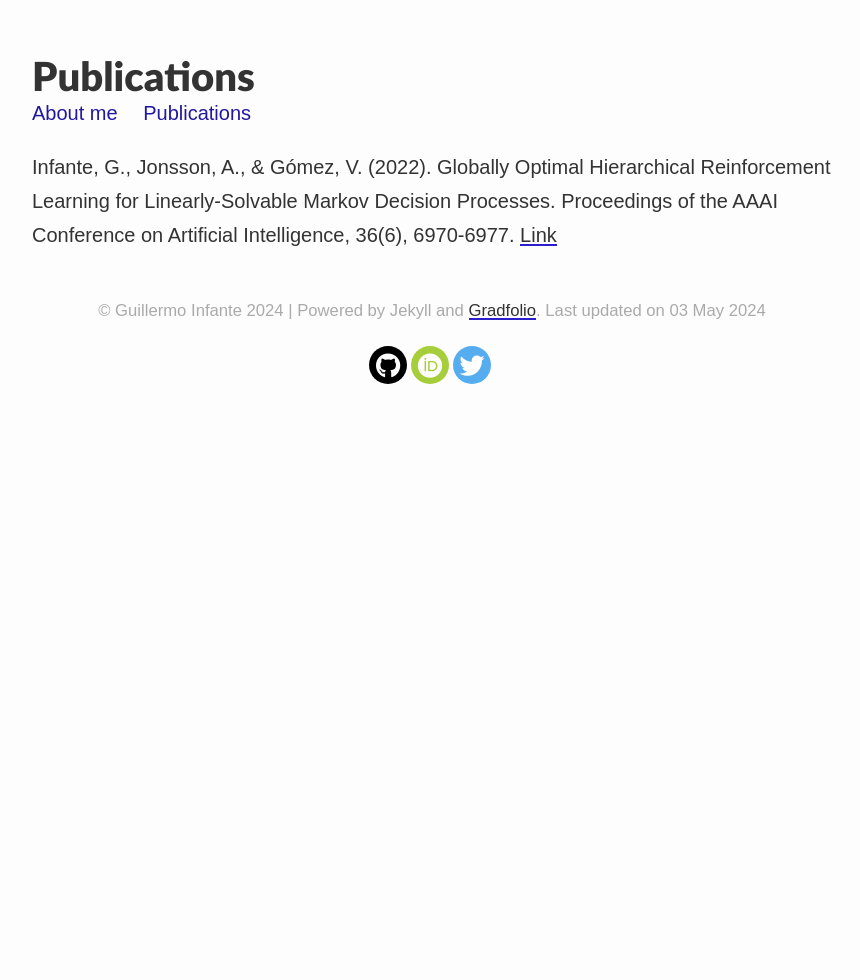
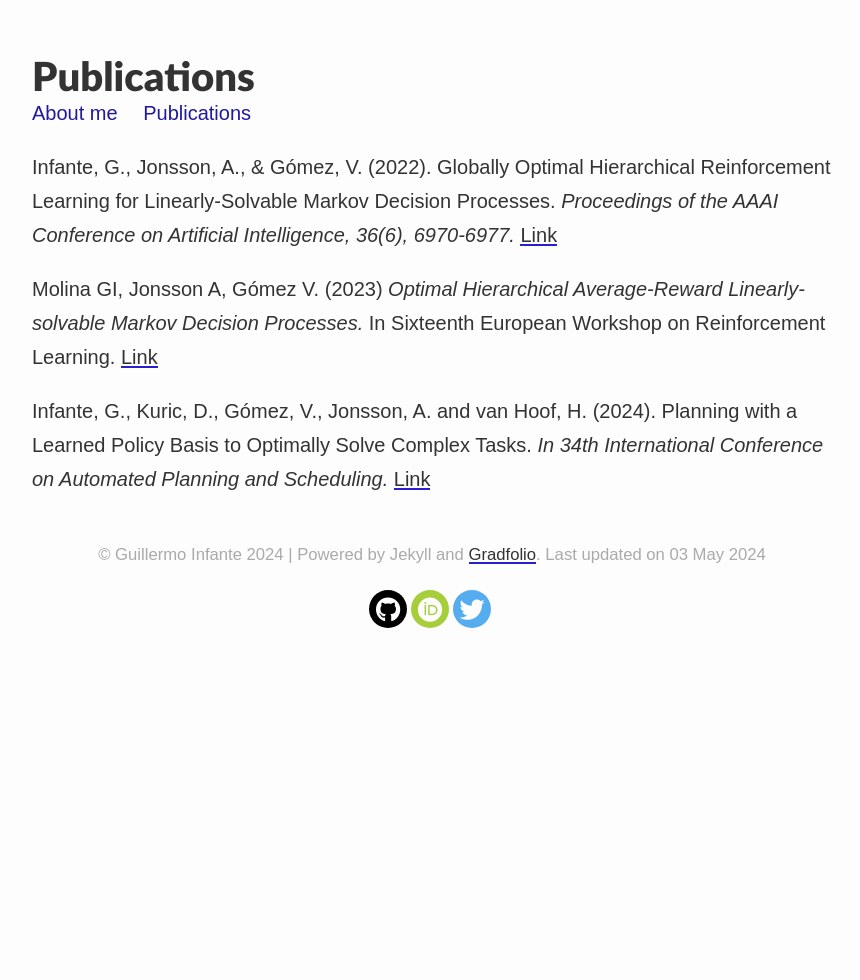
Before and after one commit to guillermoim/guillermoim.github.io, a Jekyll site: the page built from _pages/publications.md, in a window 1280 px wide. Shown: the whole page, without its empty margins (208-1068 px from the left). Built offline with Jekyll 4.4.1, drawn with Linux system fonts in a browser that asks for light colours; nearby versions of some CDN libraries.

Commit message:
Update publications.md

```diff
--- a/_pages/publications.md
+++ b/_pages/publications.md
@@ -5,4 +5,8 @@ permalink: /publications/
 published: true
 ---
 
-Infante, G., Jonsson, A., & Gómez, V. (2022). Globally Optimal Hierarchical Reinforcement Learning for Linearly-Solvable Markov Decision Processes. Proceedings of the AAAI Conference on Artificial Intelligence, 36(6), 6970-6977. [Link](https://doi.org/10.1609/aaai.v36i6.20655)
+Infante, G., Jonsson, A., & Gómez, V. (2022). Globally Optimal Hierarchical Reinforcement Learning for Linearly-Solvable Markov Decision Processes. *Proceedings of the AAAI Conference on Artificial Intelligence, 36(6), 6970-6977.* [Link](https://doi.org/10.1609/aaai.v36i6.20655)
+
+Molina GI, Jonsson A, Gómez V. (2023) *Optimal Hierarchical Average-Reward Linearly-solvable Markov Decision Processes.* In Sixteenth European Workshop on Reinforcement Learning. [Link](https://drive.google.com/file/d/1-VDzH8iAUr4DUSiwBIbuj-Rblp7X6pzx/view)
+
+Infante, G., Kuric, D., Gómez, V., Jonsson, A. and van Hoof, H. (2024). Planning with a Learned Policy Basis to Optimally Solve Complex Tasks. *In 34th International Conference on Automated Planning and Scheduling.* [Link](https://arxiv.org/pdf/2403.15301)
```
